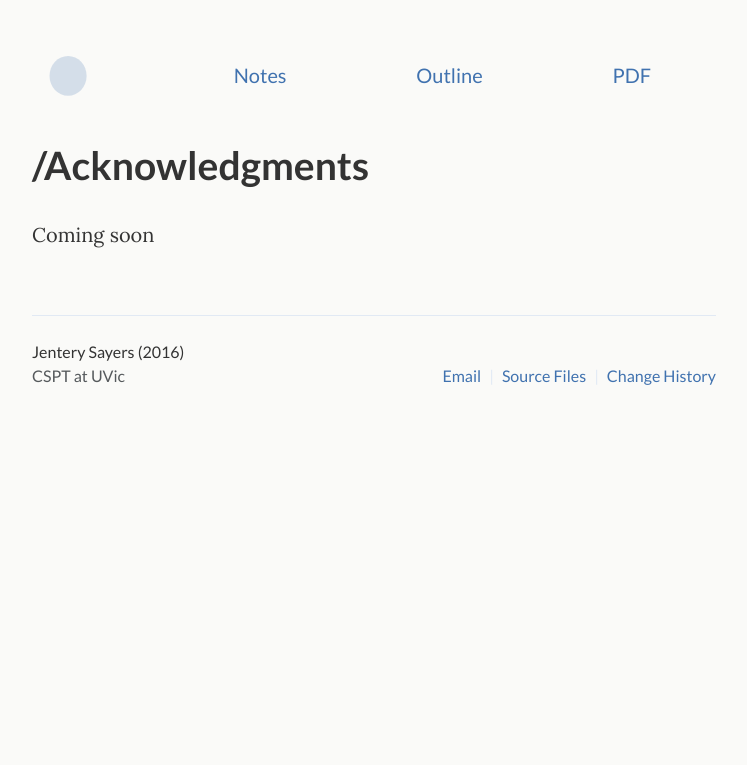
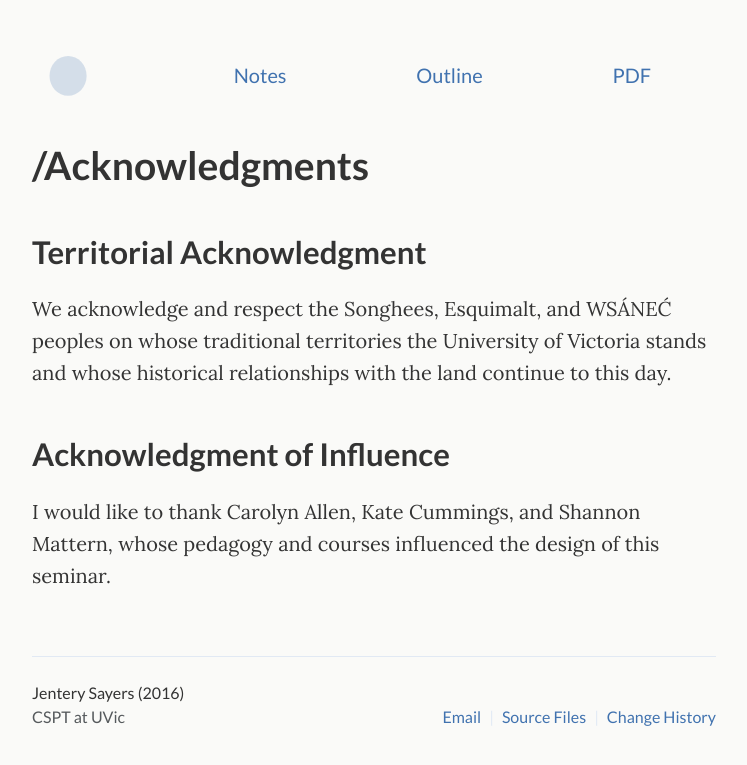
Before and after one commit to jentery/cspt500, a Jekyll site: the page built from _pages/acknowledgments.md, in a window 1280 px wide. Shown: the top 765 px of the page, without its empty margins (266-1013 px from the left). Built offline with Jekyll 4.4.1, drawn with Linux system fonts in a browser that asks for light colours.

Commit message:
edited acknowledgments.md

```diff
--- a/_pages/acknowledgments.md
+++ b/_pages/acknowledgments.md
@@ -5,4 +5,9 @@ permalink: acknowledgments/
 subtitle: /Acknowledgments
 ---
 
-Coming soon
+## Territorial Acknowledgment
+We acknowledge and respect the Songhees, Esquimalt, and WSÁNEĆ peoples on whose traditional territories the University of Victoria stands and whose historical relationships with the land continue to this day.
+
+## Acknowledgment of Influence
+
+I would like to thank Carolyn Allen, Kate Cummings, and Shannon Mattern, whose pedagogy and courses influenced the design of this seminar.
```
